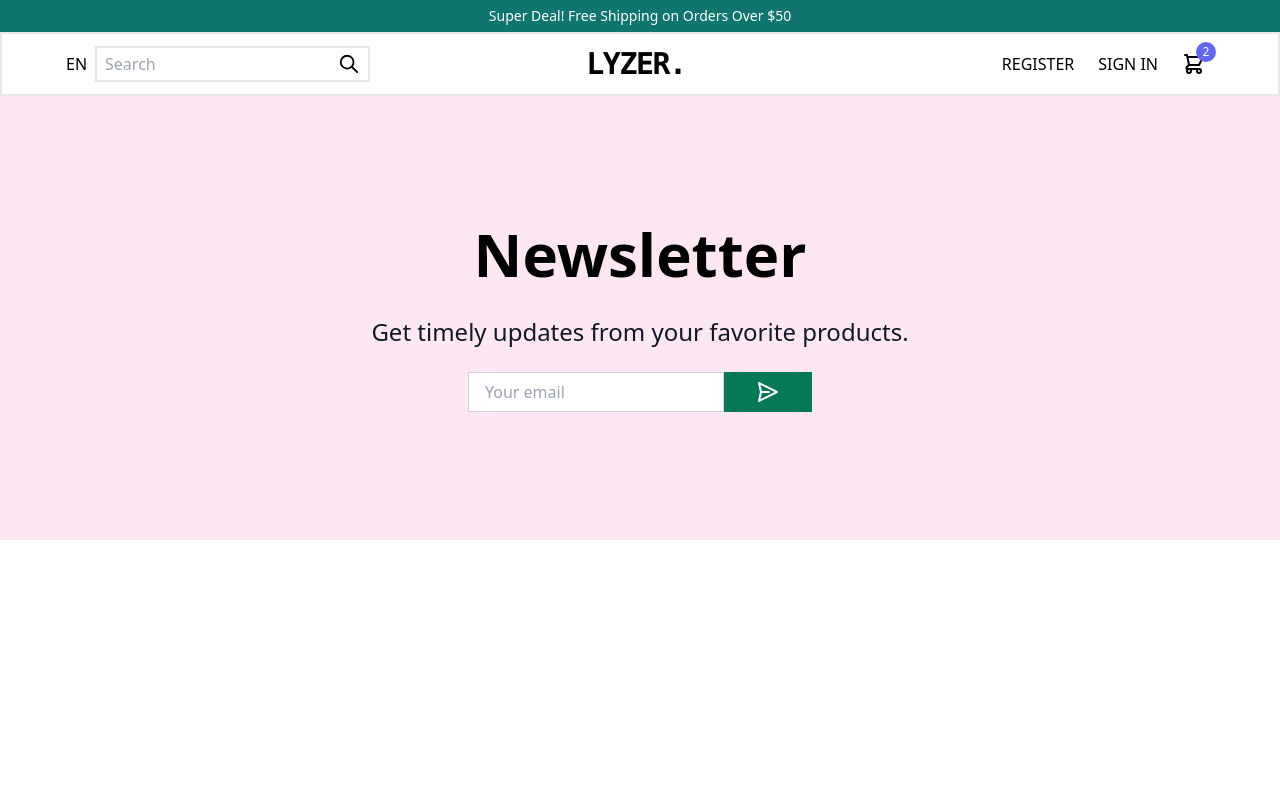
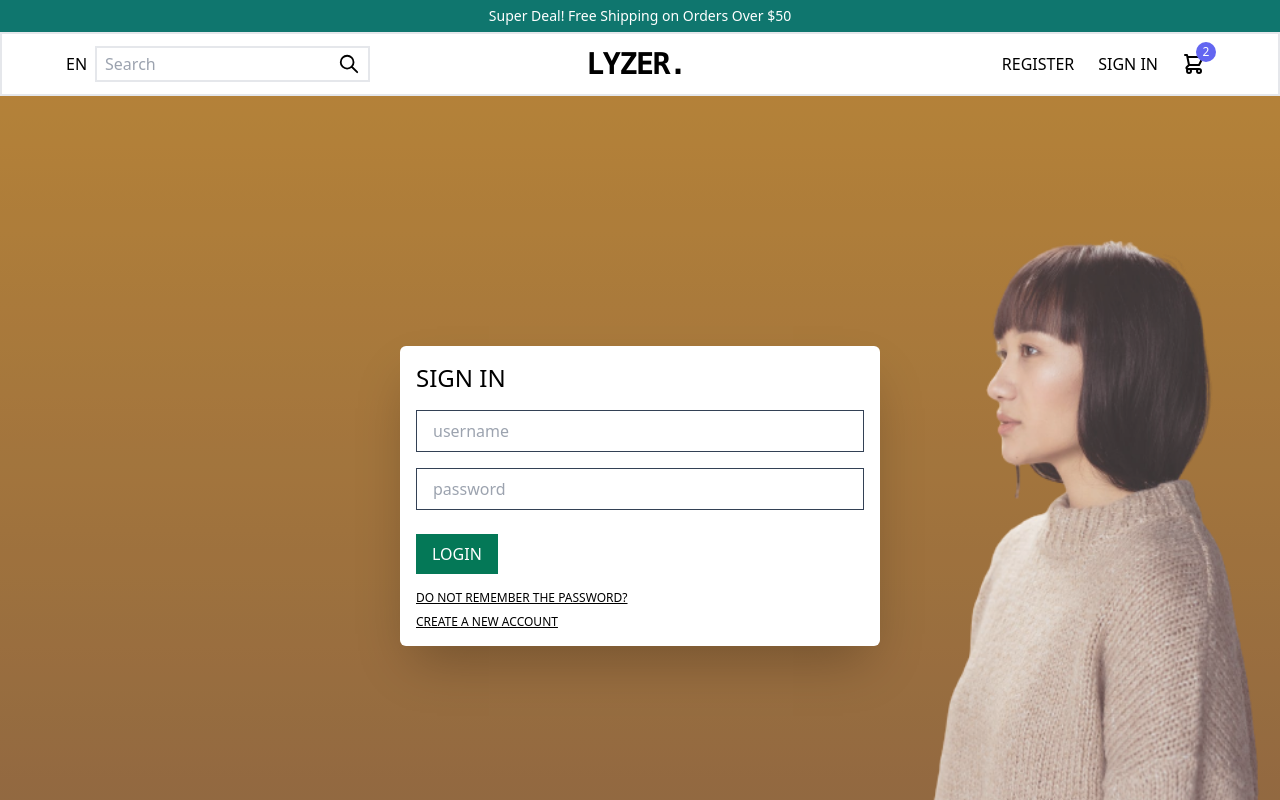
Before and after one commit to mercklyzer/shop-client, a React (Create React App) app: page /login in a window 1280 px wide. Shown: the top 800 px of the page. Built offline with nearby package versions, Linux system fonts and the light colour scheme.

Commit message:
Add login page

```diff
--- a/src/App.js
+++ b/src/App.js
@@ -13,6 +13,7 @@ import Newsletter from './components/Newsletter';
 import ProductList from './pages/ProductList';
 import Product from './pages/Product';
 import ScrollToTop from './components/ScrollToTop';
+import Login from './pages/Login';
 
 function App() {
   return (
@@ -24,6 +25,7 @@ function App() {
           <Routes>
             <Route path='/' exact element={ <Home />}/>
             <Route path='/signup' exact element={ <Register />}/>
+            <Route path='/login' exact element={ <Login />}/>
             <Route path='/product' exact element={ <Product />}/>
             <Route path='/products' exact element={ <ProductList />}/>
           </Routes>
--- a/src/components/Navbar.js
+++ b/src/components/Navbar.js
@@ -18,7 +18,7 @@ const Navbar = props => {
             </div>
             <div className="basis-1/2 flex sm:basis-1/3 md:basis-1/3 md:flex justify-end items-center mr-2">
                 <div className="hidden md:block mr-6 cursor-pointer" onClick={() => navigate('/signup')}>REGISTER</div>
-                <div className="hidden md:block mr-6 cursor-pointer">SIGN IN</div>
+                <div className="hidden md:block mr-6 cursor-pointer" onClick={() => navigate('/login')}>SIGN IN</div>
                 <div className="relative">
                     <div className="h-5 w-5 rounded-full bg-indigo-500 absolute top-0 right-0 translate-x-1/2 -translate-y-1/2 text-white text-xs justify-center items-center flex">2</div>
                     <svg className="w-6 h-6" fill="none" stroke="currentColor" viewBox="0 0 24 24" xmlns="http://www.w3.org/2000/svg"><path strokeLinecap="round" strokeLinejoin="round" strokeWidth="2" d="M3 3h2l.4 2M7 13h10l4-8H5.4M7 13L5.4 5M7 13l-2.293 2.293c-.63.63-.184 1.707.707 1.707H17m0 0a2 2 0 100 4 2 2 0 000-4zm-8 2a2 2 0 11-4 0 2 2 0 014 0z"></path></svg>
--- /dev/null
+++ b/src/pages/Login.js
@@ -0,0 +1,27 @@
+import React from "react"
+import model from '../assets/model-3.png'
+
+
+const Login = props => {
+    return (
+        <div className="p-2 bg-login-background w-[100vw] max-w-[100%] h-[100vh] bg-cover md:bg-contain bg-no-repeat bg-right flex justify-center items-center relative">
+            <div className="overlay bg-white z-0"></div>
+            <div className="w-[30rem] bg-white p-4 z-10 shadow-2xl rounded-md">
+                <h2 className="text-left font-light text-2xl mb-4">SIGN IN</h2>
+                <form className="w-full">
+                    <div className="grid grid-rows-2 grid-cols-1 gap-4">
+                        <input className="border border-slate-700 px-4 py-2" placeholder="username" />
+                        <input className="border border-slate-700 px-4 py-2" placeholder="password" />
+                    </div>
+                    <div className="flex">
+                        <div className="px-4 py-2 bg-emerald-700 hover:bg-emerald-800 text-white mt-6 cursor-pointer">LOGIN</div>
+                    </div>
+                    <div className="text-left text-xs underline cursor-pointer mt-4">DO NOT REMEMBER THE PASSWORD?</div>
+                    <div className="text-left text-xs underline cursor-pointer mt-2">CREATE A NEW ACCOUNT</div>
+                </form>
+            </div>
+        </div>
+    )
+}
+
+export default Login
--- a/tailwind.config.js
+++ b/tailwind.config.js
@@ -4,7 +4,9 @@ module.exports = {
   ],
   theme: {
     extend: {
-
+      backgroundImage: {
+        'login-background':"url('../src/assets/model-3.png'), linear-gradient(#a16207, #713f12)"
+      }
     },
   },
   plugins: [],
```
Also changed, not shown: src/assets/model-3.png (added).
